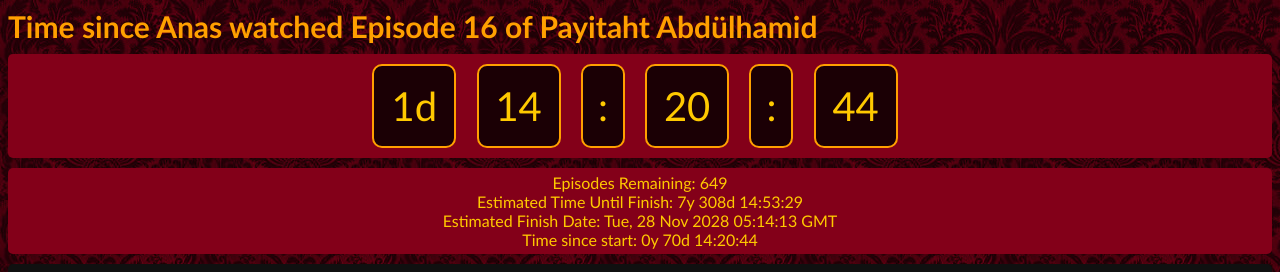
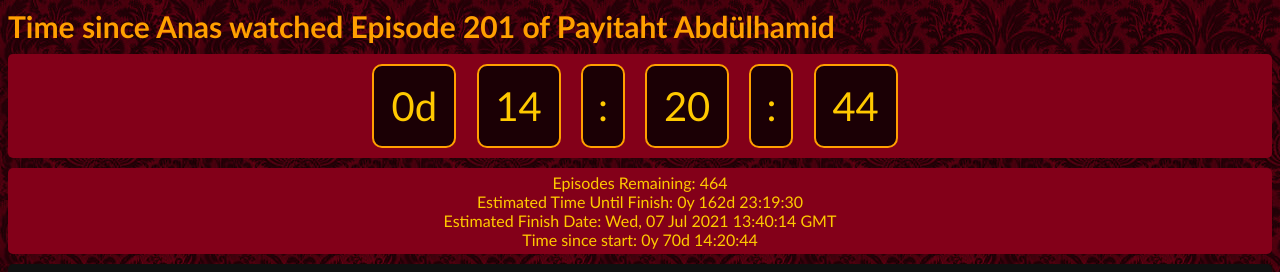
Before and after one commit to MrPakoras/PAShA, a plain HTML site: page index.html in a window 1280 px wide. Shown: the top 272 px of the page. Drawn offline with Linux system fonts and the light colour scheme.

Commit message:
Updated Progress Bar

```diff
--- a/index.html
+++ b/index.html
@@ -32,13 +32,13 @@
 <div class='text'>
 
 <script>
-var start_date = new Date(' Jan 24 2021').getTime(); // Edit this
+var start_date = new Date('Jan 25 2021').getTime(); // Edit this
 var init_start_date = new Date('Nov 16 2020').getTime();
 
 var now = new Date().getTime();
 var time_since = now - start_date;
 
-var eps_watched = 16; // Edit this
+var eps_watched = 201; // Edit this
 document.getElementById('eps_watched_text').innerHTML = '\xa0' + eps_watched + '\xa0';
 
 var eps_total = 665; // 40 minute episode (133 2 hr episodes as of 18/01/21)
```
Also changed, not shown: progress_bar.png.
